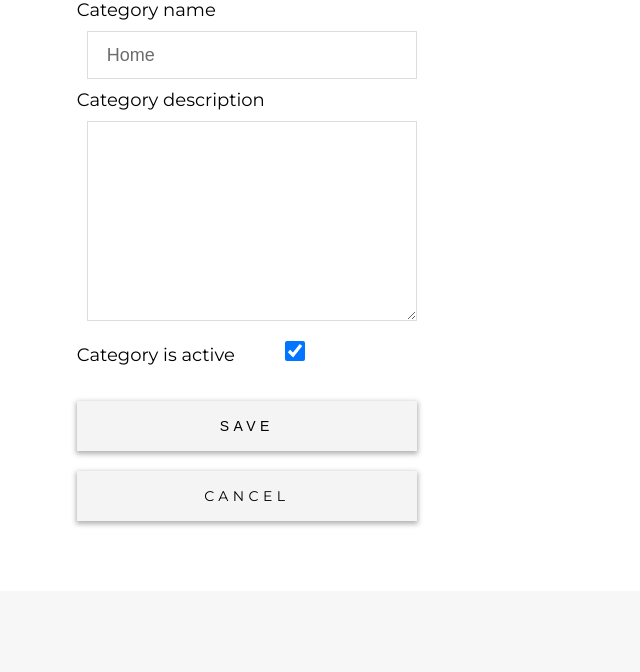
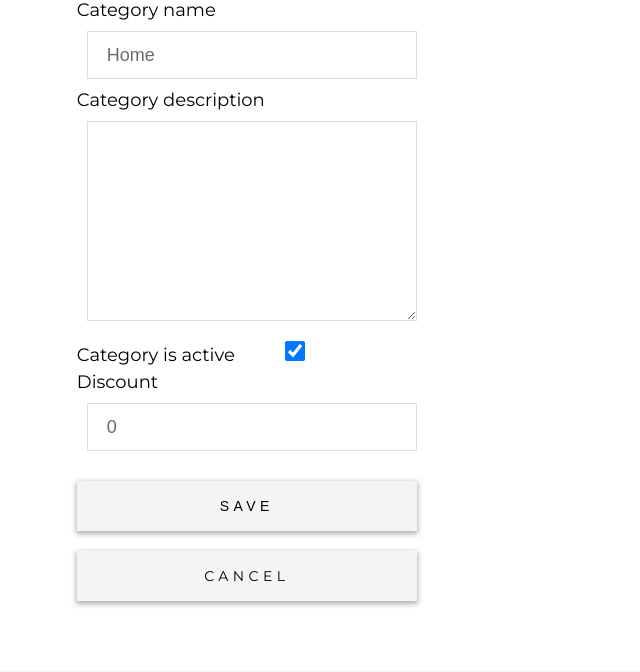
Before and after one commit to MariaAfanaseva/Django, a Django app: page /admin_custom/categories/update/1/ in a window 1280 px wide. Shown: the part 569-1241 px from the top of the page, without its empty margins (0-640 px from the left). Run offline with Django 3.2, Linux system fonts and the light colour scheme; a user stored in the database is signed in; data comes from the database, SQL or seed files in the repository; data that the repository does not hold is empty; parts of the project's set-up code (start-up, migrations or seed data) failed here and were passed over.

Commit message:
Update price with discount in category products (adminapp)

```diff
--- /dev/null
+++ b/adminapp/forms.py
@@ -0,0 +1,11 @@
+from django import forms
+from mainapp.models import ProductCategory
+
+
+class ProductCategoryEditForm(forms.ModelForm):
+    discount = forms.IntegerField(label='скидка', required=False, min_value=0, max_value=90, initial=0)
+
+    class Meta:
+        model = ProductCategory
+        # fields = '__all__'
+        exclude = ()
--- a/adminapp/templates/adminapp/category_update.html
+++ b/adminapp/templates/adminapp/category_update.html
@@ -27,6 +27,7 @@
                 <p class="form"><label>Category name</label>{{ form.name }}</p>
                 <p class="form-description"><label>Category description</label>{{ form.description }}</p>
                 <p class="form-checkbox"><label>Category is active</label>{{ form.is_active }}</p>
+                <p class="form"><label>Discount</label>{{ form.discount }}</p>
                 <input class="admin-button-input" type="submit" value="save">
             </form>
         {% endif %}
--- a/adminapp/views.py
+++ b/adminapp/views.py
@@ -16,7 +16,9 @@ from django.db import transaction
 from django.dispatch import receiver
 from django.db.models.signals import pre_save
 from django.db import connection
+from django.db.models import F
 from shop import settings
+from adminapp.forms import ProductCategoryEditForm
 
 
 def db_profile_by_type(prefix, type, queries):
@@ -63,7 +65,7 @@ class ProductCategoryCreateView(IsSuperUserView, CreateView):
     success_url = reverse_lazy('admin_custom:categories')
 
     def get_context_data(self, **kwargs):
-        context = super(ProductCategoryCreateView, self).get_context_data(**kwargs)
+        context = super().get_context_data(**kwargs)
         context['title'] = 'Create category'
         return context
 
@@ -71,13 +73,23 @@ class ProductCategoryCreateView(IsSuperUserView, CreateView):
 class ProductCategoryUpdateView(IsSuperUserView, UpdateView):
     model = ProductCategory
     template_name = 'adminapp/category_update.html'
-    fields = '__all__'
     success_url = reverse_lazy('admin_custom:categories')
+    form_class = ProductCategoryEditForm
 
     def get_context_data(self, **kwargs):
         context = super(ProductCategoryUpdateView, self).get_context_data(**kwargs)
         context['title'] = 'Update category'
         return context
+
+    def form_valid(self, form):
+        if 'discount' in form.cleaned_data:
+            discount = form.cleaned_data['discount']
+            if discount:
+                self.object.product_set.update(price=F('price') * (1 - discount / 100))
+                if settings.DEBUG:
+                    db_profile_by_type(self.__class__, 'UPDATE', connection.queries)
+
+        return super().form_valid(form)
 
 
 class ProductCategoryDeleteView(IsSuperUserView, DeleteView):
```
